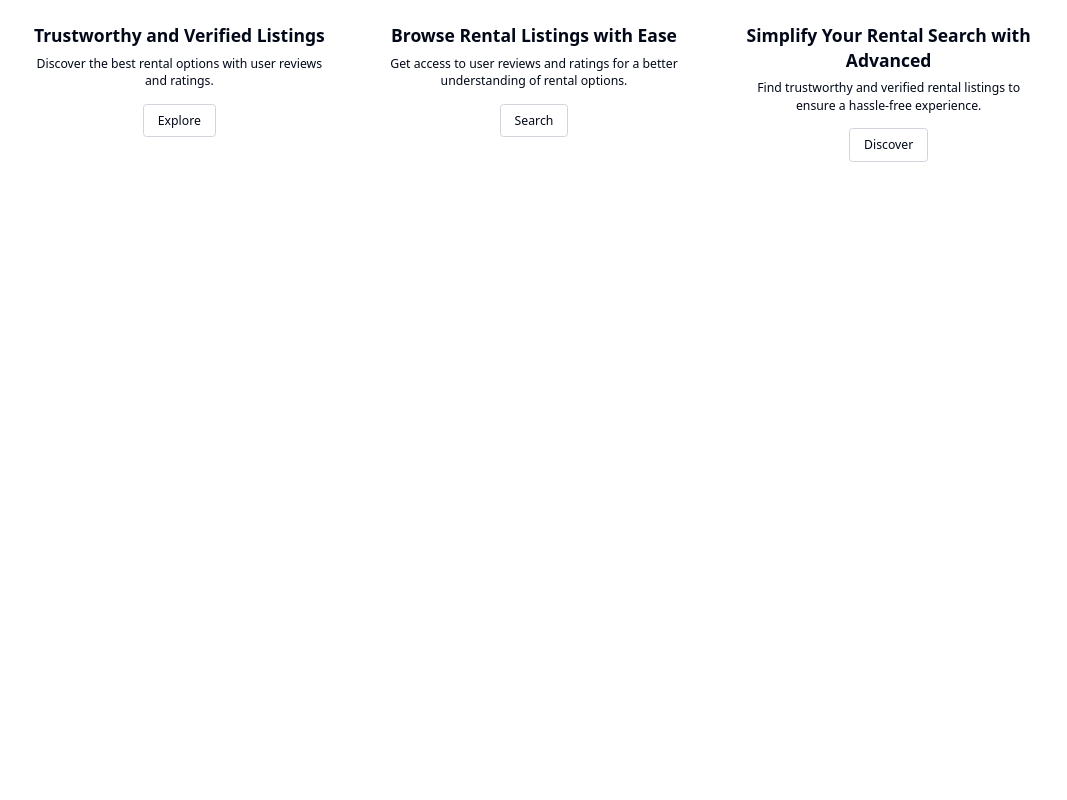
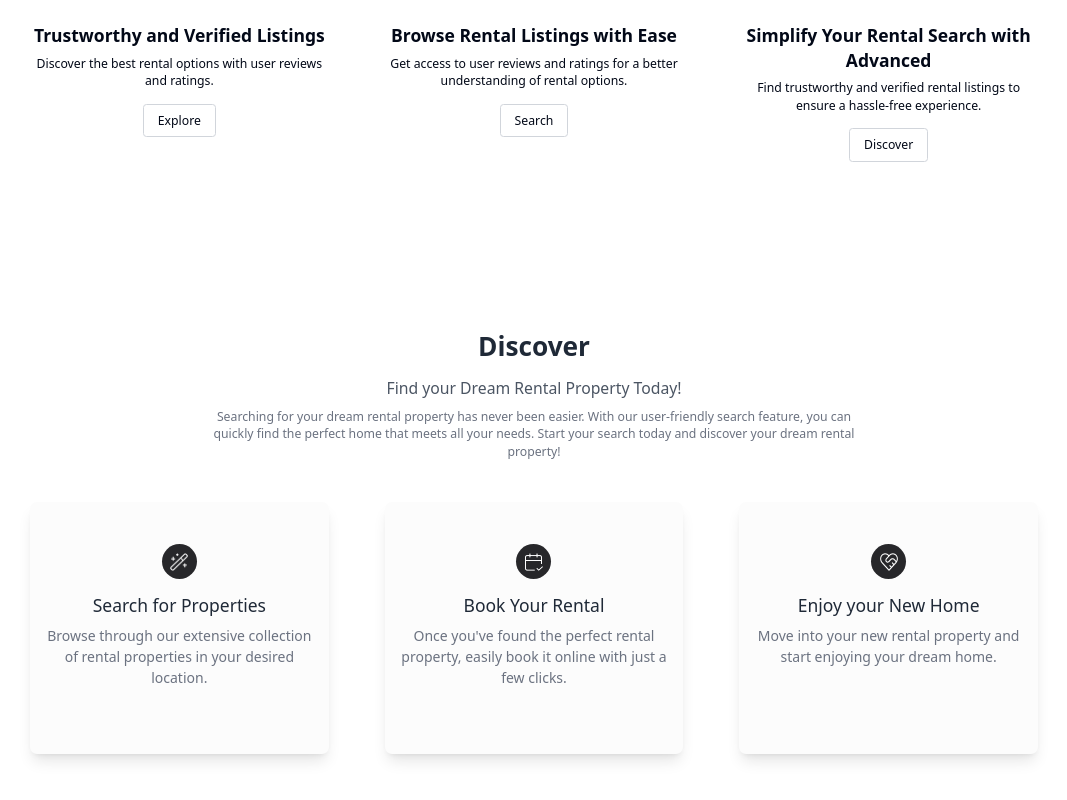
Before and after one commit to Cjay94/real_estate-FE, a Next.js app: page / in a window 1280 px wide. Shown: the part 1148-1948 px from the top of the page, without its empty margins (106-1173 px from the left). Before the commit the page ends 1394 px from the top, so only its background shows below. Built offline with nearby package versions, Linux system fonts and the light colour scheme; no server answers.

Commit message:
Landing page pt4: Basic DiscoverSection Component created

```diff
--- /dev/null
+++ b/src/app/(nondashboard)/landing/DiscoverSection.tsx
@@ -0,0 +1,67 @@
+"use client"
+import React from 'react'
+import { motion } from "motion/react";
+import { DiscoverItems } from '@/data';
+import DiscoverCard from '@/components/DiscoverCard';
+
+const containerVariants = {
+    hidden: { opacity: 0 },
+    visible: {
+        opacity: 1,
+        transition: {
+            duration: 0.5,
+            staggerChildren: 0.4,
+        }
+    }
+}
+
+const itemVariants = {
+    hidden: { opacity: 0, y: 20 },
+    visible: { opacity: 1, y: 0 },
+};
+
+const DiscoverSection = () => {
+    return (
+        <motion.section
+            initial="hidden"
+            whileInView="visible"
+            viewport={{ once: true, amount: 0.8 }}
+            variants={containerVariants}
+            className="py-12 bg-white mb-16"
+        >
+            <div className="max-w-6xl xl:max-w-7xl mx-auto px-6 sm:px-8 lg:px-12 xl:px-16">
+                <motion.div
+                    variants={itemVariants}
+                    className="my-12 text-center">
+                    <h2 className="text-3xl font-semibold leading-tight text-gray-800">
+                        Discover
+                    </h2>
+                    <p className="mt-4 text-lg text-gray-600">
+                        Find your Dream Rental Property Today!
+                    </p>
+                    <p className="mt-2 text-gray-500 max-w-3xl mx-auto">
+                        Searching for your dream rental property has never been easier. With
+                        our user-friendly search feature, you can quickly find the perfect
+                        home that meets all your needs. Start your search today and discover
+                        your dream rental property!
+                    </p>
+                </motion.div>
+                <div className="grid grid-cols-1 md:grid-cols-3 gap-8 lg:gap-12 xl:gap-16 text-center">
+                    {DiscoverItems.map((item, idx) => (
+                        <motion.div
+                            key={idx}
+                            variants={itemVariants}>
+                            <DiscoverCard
+                                imageSrc={item.imageSrc}
+                                title={item.title}
+                                description={item.description}
+                            />
+                        </motion.div>
+                    ))}
+                </div>
+            </div>
+        </motion.section>
+    )
+}
+
+export default DiscoverSection
--- a/src/app/(nondashboard)/landing/page.tsx
+++ b/src/app/(nondashboard)/landing/page.tsx
@@ -1,12 +1,14 @@
 import React from 'react'
 import HeroSection from './HeroSection'
 import FeaturesSection from './FeaturesSection'
+import DiscoverSection from './DiscoverSection'
 
 const Landing = () => {
     return (
         <section>
             <HeroSection />
             <FeaturesSection />
+            <DiscoverSection />
         </section>
     )
 }
--- /dev/null
+++ b/src/components/DiscoverCard.tsx
@@ -0,0 +1,28 @@
+import Image from 'next/image'
+import React from 'react'
+
+type DiscoverCardProps = {
+    imageSrc: string;
+    title: string;
+    description: string;
+}
+
+const DiscoverCard = ({ imageSrc, title, description }: DiscoverCardProps) => {
+    return (
+        <div className="px-4 py-12 shadow-lg rounded-lg bg-primary-50 md:h-72">
+            <div className="bg-primary-700 p-[0.6rem] rounded-full mb-4 size-10 mx-auto">
+                <Image
+                    src={imageSrc}
+                    width={30}
+                    height={30}
+                    className="w-full h-full"
+                    alt={title}
+                />
+            </div>
+            <h3 className="mt-4 text-xl font-medium text-gray-800">{title}</h3>
+            <p className="mt-2 text-base text-gray-500">{description}</p>
+        </div>
+    )
+}
+
+export default DiscoverCard
--- a/src/data/index.ts
+++ b/src/data/index.ts
@@ -24,3 +24,24 @@
     linkHref: "/discover",
   },
 ];
+
+export const DiscoverItems = [
+  {
+    imageSrc: "/landing-icon-wand.png",
+    title: "Search for Properties",
+    description:
+      "Browse through our extensive collection of rental properties in your desired location.",
+  },
+  {
+    imageSrc: "/landing-icon-calendar.png",
+    title: "Book Your Rental",
+    description:
+      "Once you've found the perfect rental property, easily book it online with just a few clicks.",
+  },
+  {
+    imageSrc: "/landing-icon-heart.png",
+    title: "Enjoy your New Home",
+    description:
+      "Move into your new rental property and start enjoying your dream home.",
+  },
+];
```
